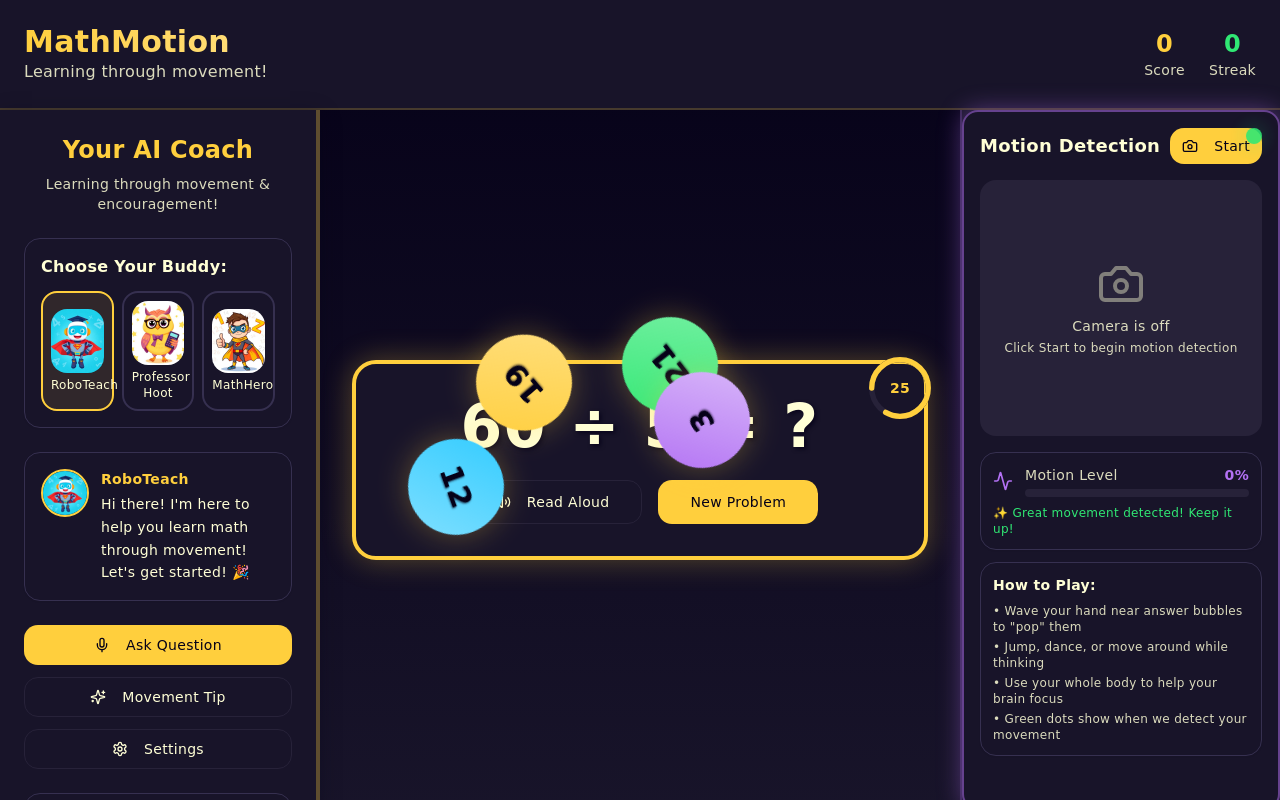
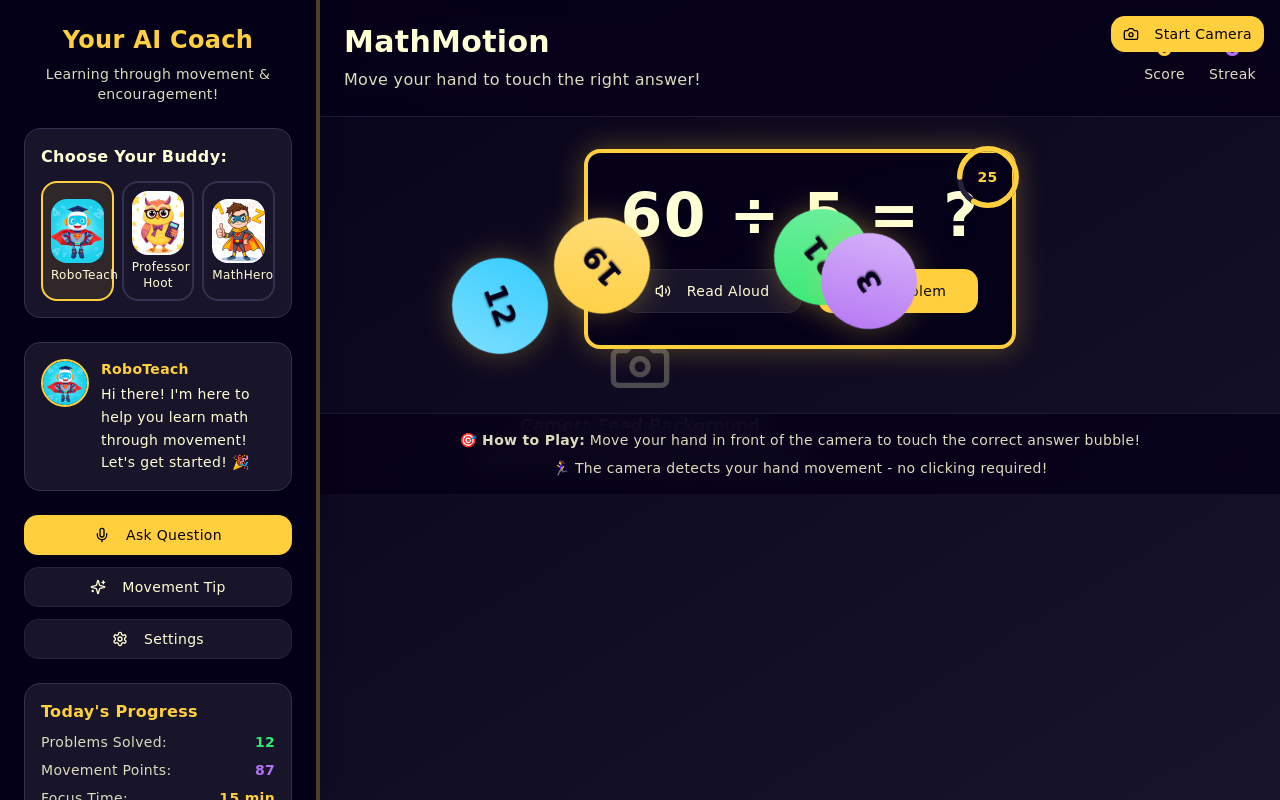
Before and after one commit to jennytsoi/motion-math-bubbles, a React (Vite) app: page / in a window 1280 px wide. Built offline with nearby package versions, Linux system fonts and the light colour scheme.

Commit message:
Refactor: Implement camera background and motion detection
- Set camera feed as the background.
- Implement hand-bubble collision detection based on user's hand movement.

```diff
--- a/src/components/CameraMotion.tsx
+++ b/src/components/CameraMotion.tsx
@@ -1,18 +1,17 @@
 import { useState, useEffect, useRef } from 'react';
-import { Camera, CameraOff, Activity } from 'lucide-react';
+import { Camera, CameraOff } from 'lucide-react';
 import { Button } from '@/components/ui/button';
-import { Card } from '@/components/ui/card';
 import { cn } from '@/lib/utils';
 
 interface CameraMotionProps {
-  onMotionDetected?: (intensity: number) => void;
+  onHandDetected?: (x: number, y: number) => void;
+  isFullscreen?: boolean;
   className?: string;
 }
 
-export const CameraMotion = ({ onMotionDetected, className }: CameraMotionProps) => {
+export const CameraMotion = ({ onHandDetected, isFullscreen = false, className }: CameraMotionProps) => {
   const [isActive, setIsActive] = useState(false);
-  const [motionLevel, setMotionLevel] = useState(0);
-  const [lastMovement, setLastMovement] = useState(Date.now());
+  const [handPosition, setHandPosition] = useState<{ x: number; y: number } | null>(null);
   const videoRef = useRef<HTMLVideoElement>(null);
   const canvasRef = useRef<HTMLCanvasElement>(null);
   const streamRef = useRef<MediaStream | null>(null);
@@ -29,30 +28,31 @@ export const CameraMotion = ({ onMotionDetected, className }: CameraMotionProps)
     };
   }, [isActive]);
 
-  // Simulate motion detection for demo purposes
+  // Simulate hand tracking for demo purposes
   useEffect(() => {
     if (!isActive) return;
 
     const interval = setInterval(() => {
-      // Simulate random motion detection
-      const randomMotion = Math.random() * 100;
-      setMotionLevel(randomMotion);
-
-      if (randomMotion > 30) {
-        setLastMovement(Date.now());
-        onMotionDetected?.(randomMotion);
+      // Simulate hand movement detection
+      if (Math.random() > 0.3) {
+        const x = Math.random() * 100; // 0-100% of screen width
+        const y = Math.random() * 100; // 0-100% of screen height
+        setHandPosition({ x, y });
+        onHandDetected?.(x, y);
+      } else {
+        setHandPosition(null);
       }
-    }, 100);
+    }, 200);
 
     return () => clearInterval(interval);
-  }, [isActive, onMotionDetected]);
+  }, [isActive, onHandDetected]);
 
   const startCamera = async () => {
     try {
       const stream = await navigator.mediaDevices.getUserMedia({
         video: {
-          width: 640,
-          height: 480,
+          width: isFullscreen ? 1920 : 640,
+          height: isFullscreen ? 1080 : 480,
           facingMode: 'user'
         }
       });
@@ -84,18 +84,71 @@ export const CameraMotion = ({ onMotionDetected, className }: CameraMotionProps)
     setIsActive(!isActive);
   };
 
-  const timeSinceMovement = Date.now() - lastMovement;
-  const isRecentMovement = timeSinceMovement < 2000;
+  if (isFullscreen) {
+    return (
+      <>
+        {/* Fullscreen Video Background */}
+        <div className={cn("fixed inset-0 z-0", className)}>
+          {isActive && (
+            <video
+              ref={videoRef}
+              className="w-full h-full object-cover"
+              autoPlay
+              muted
+              playsInline
+            />
+          )}
+          {!isActive && (
+            <div className="w-full h-full bg-gradient-to-br from-background to-surface flex items-center justify-center">
+              <div className="text-center text-text-muted">
+                <Camera className="mx-auto h-16 w-16 mb-4 opacity-30" />
+                <p className="text-lg">Camera Feed Background</p>
+                <p className="text-sm mt-2">Enable camera to see yourself while playing</p>
+              </div>
+            </div>
+          )}
+        </div>
 
+        {/* Hand Tracking Indicator */}
+        {handPosition && isActive && (
+          <div
+            className="fixed w-8 h-8 bg-motion rounded-full animate-pulse z-30 pointer-events-none border-2 border-background shadow-lg"
+            style={{
+              left: `${handPosition.x}%`,
+              top: `${handPosition.y}%`,
+              transform: 'translate(-50%, -50%)',
+            }}
+          />
+        )}
+
+        {/* Camera Control Button */}
+        <Button
+          onClick={toggleCamera}
+          variant={isActive ? "destructive" : "default"}
+          size="sm"
+          className="fixed top-4 right-4 z-50 focus-ring"
+        >
+          {isActive ? (
+            <>
+              <CameraOff className="mr-2 h-4 w-4" />
+              Stop Camera
+            </>
+          ) : (
+            <>
+              <Camera className="mr-2 h-4 w-4" />
+              Start Camera
+            </>
+          )}
+        </Button>
+      </>
+    );
+  }
+
+  // Original compact view for non-fullscreen
   return (
     <div className={cn("camera-panel p-4", className)}>
       <div className="flex items-center justify-between mb-4">
-        <h3 className="text-lg font-bold text-foreground">Motion Detection</h3>
-        <div className="flex items-center gap-2">
-          <div className={cn(
-            "motion-indicator",
-            isRecentMovement && "active"
-          )} />
+        <h3 className="text-lg font-bold text-foreground">Hand Tracking</h3>
         <Button
           onClick={toggleCamera}
           variant={isActive ? "destructive" : "default"}
@@ -115,11 +168,9 @@ export const CameraMotion = ({ onMotionDetected, className }: CameraMotionProps)
           )}
         </Button>
       </div>
-      </div>
 
-      <div className="relative bg-surface-bright rounded-lg overflow-hidden h-64 mb-4">
+      <div className="relative bg-surface-bright rounded-lg overflow-hidden h-64">
         {isActive ? (
-          <>
           <video
             ref={videoRef}
             className="w-full h-full object-cover"
@@ -127,77 +178,15 @@ export const CameraMotion = ({ onMotionDetected, className }: CameraMotionProps)
             muted
             playsInline
           />
-            <canvas
-              ref={canvasRef}
-              className="absolute inset-0 w-full h-full opacity-50"
-            />
-
-            {/* Motion Detection Overlay */}
-            <div className="absolute inset-0 bg-gradient-to-t from-background/50 to-transparent" />
-
-            {/* Pose Detection Points Simulation */}
-            {isRecentMovement && (
-              <div className="absolute inset-0">
-                {[...Array(17)].map((_, i) => (
-                  <div
-                    key={i}
-                    className="absolute w-3 h-3 bg-motion rounded-full animate-pulse"
-                    style={{
-                      left: `${20 + Math.random() * 60}%`,
-                      top: `${20 + Math.random() * 60}%`,
-                      animationDelay: `${i * 0.1}s`
-                    }}
-                  />
-                ))}
-              </div>
-            )}
-          </>
         ) : (
           <div className="flex items-center justify-center h-full text-text-muted">
             <div className="text-center">
               <Camera className="mx-auto h-12 w-12 mb-2 opacity-50" />
               <p className="text-sm">Camera is off</p>
-              <p className="text-xs mt-1">Click Start to begin motion detection</p>
             </div>
           </div>
         )}
       </div>
-
-      {/* Motion Level Indicator */}
-      <Card className="p-3 bg-surface border-card-border">
-        <div className="flex items-center gap-3">
-          <Activity className="h-5 w-5 text-motion" />
-          <div className="flex-1">
-            <div className="flex justify-between text-sm mb-1">
-              <span className="text-text-muted">Motion Level</span>
-              <span className="font-bold text-motion">{Math.round(motionLevel)}%</span>
-            </div>
-            <div className="w-full bg-muted rounded-full h-2">
-              <div
-                className="bg-gradient-to-r from-motion to-motion-glow h-2 rounded-full transition-all duration-150"
-                style={{ width: `${motionLevel}%` }}
-              />
-            </div>
-          </div>
-        </div>
-
-        {isRecentMovement && (
-          <p className="text-xs text-success mt-2 font-medium">
-            ✨ Great movement detected! Keep it up!
-          </p>
-        )}
-      </Card>
-
-      {/* Instructions */}
-      <Card className="p-3 bg-surface border-card-border mt-3">
-        <h4 className="font-bold text-foreground text-sm mb-2">How to Play:</h4>
-        <ul className="text-xs text-text-muted space-y-1">
-          <li>• Wave your hand near answer bubbles to "pop" them</li>
-          <li>• Jump, dance, or move around while thinking</li>
-          <li>• Use your whole body to help your brain focus</li>
-          <li>• Green dots show when we detect your movement</li>
-        </ul>
-      </Card>
     </div>
   );
 };
--- a/src/pages/Index.tsx
+++ b/src/pages/Index.tsx
@@ -11,13 +11,14 @@ const Index = () => {
   const [score, setScore] = useState(0);
   const [streak, setStreak] = useState(0);
   const [celebration, setCelebration] = useState({ isVisible: false, message: '' });
+  const [handPosition, setHandPosition] = useState<{ x: number; y: number } | null>(null);
   const { toast } = useToast();
 
   const handleProblemChange = useCallback((answer: number) => {
     setCurrentAnswer(answer);
   }, []);
 
-  const handleBubbleClick = useCallback((value: number, isCorrect: boolean) => {
+  const handleBubbleCollision = useCallback((value: number, isCorrect: boolean) => {
     if (isCorrect) {
       const newScore = score + 10 + (streak * 2);
       const newStreak = streak + 1;
@@ -63,9 +64,8 @@ const Index = () => {
     }
   }, [score, streak, toast]);
 
-  const handleMotionDetected = useCallback((intensity: number) => {
-    // Motion detection could influence the game in future versions
-    console.log('Motion detected:', intensity);
+  const handleHandDetected = useCallback((x: number, y: number) => {
+    setHandPosition({ x, y });
   }, []);
 
   const handleCelebrationComplete = useCallback(() => {
@@ -73,76 +73,77 @@ const Index = () => {
   }, []);
 
   return (
-    <div className="game-container">
+    <div className="min-h-screen relative overflow-hidden">
+      {/* Camera Background */}
+      <CameraMotion
+        isFullscreen={true}
+        onHandDetected={handleHandDetected}
+        className="absolute inset-0"
+      />
+
+      {/* AI Assistant Sidebar */}
+      <AIAssistant
+        className="fixed left-0 top-0 bottom-0 w-80 z-20 bg-background/95 backdrop-blur-md"
+      />
+
+      {/* Main Game Area */}
+      <div className="ml-80 relative min-h-screen z-10">
         {/* Header */}
-      <header className="flex justify-between items-center p-6 bg-surface border-b-2 border-primary/20">
+        <header className="relative z-30 bg-background/80 backdrop-blur-md border-b border-card-border/50 p-6">
+          <div className="flex justify-between items-center">
             <div>
-          <h1 className="text-3xl font-bold bg-gradient-to-r from-primary to-primary-glow bg-clip-text text-transparent">
-            MathMotion
-          </h1>
-          <p className="text-text-muted">Learning through movement!</p>
+              <h1 className="text-3xl font-bold text-foreground mb-2">MathMotion</h1>
+              <p className="text-text-muted">Move your hand to touch the right answer!</p>
             </div>
 
-        <div className="flex items-center gap-6 text-sm">
+            <div className="flex items-center gap-6">
               <div className="text-center">
                 <div className="text-2xl font-bold text-primary">{score}</div>
-            <div className="text-text-muted">Score</div>
+                <div className="text-sm text-text-muted">Score</div>
               </div>
               <div className="text-center">
-            <div className="text-2xl font-bold text-success">{streak}</div>
-            <div className="text-text-muted">Streak</div>
+                <div className="text-2xl font-bold text-motion">{streak}</div>
+                <div className="text-sm text-text-muted">Streak</div>
+              </div>
             </div>
           </div>
         </header>
 
-      {/* Main Game Area */}
-      <div className="flex h-[calc(100vh-100px)]">
-        {/* AI Assistant Sidebar */}
-        <AIAssistant className="shrink-0" />
-
-        {/* Game Play Area */}
-        <div className="flex-1 flex flex-col relative">
+        {/* Game Content */}
+        <div className="relative z-10 p-8">
           {/* Math Problem Display */}
-          <div className="flex-1 flex items-center justify-center p-8">
+          <div className="flex justify-center mb-8">
             <MathDisplay
               onProblemChange={handleProblemChange}
-              className="max-w-2xl w-full"
+              className="max-w-2xl bg-background/90 backdrop-blur-md rounded-lg"
             />
           </div>
 
           {/* Floating Answer Bubbles */}
           <FloatingBubbles
             correctAnswer={currentAnswer}
-            onBubbleClick={handleBubbleClick}
-            className="absolute inset-0"
+            onBubbleCollision={handleBubbleCollision}
+            handPosition={handPosition}
+            className="z-20"
           />
+        </div>
 
         {/* Celebration Overlay */}
         <Celebration
           isVisible={celebration.isVisible}
           message={celebration.message}
           onComplete={handleCelebrationComplete}
-            className="absolute inset-0"
+          className="fixed inset-0 z-40"
         />
-        </div>
-
-        {/* Camera & Motion Detection */}
-        <div className="w-80 shrink-0 bg-surface border-l-2 border-motion/20">
-          <CameraMotion
-            onMotionDetected={handleMotionDetected}
-            className="h-full"
-          />
-        </div>
-      </div>
 
         {/* Instructions Footer */}
-      <footer className="bg-surface border-t-2 border-primary/20 p-4 text-center">
-        <p className="text-text-muted text-sm">
-          <span className="font-semibold text-primary">Move your body</span> to help your brain think!
-          <span className="font-semibold text-motion ml-4">Wave at bubbles</span> to select answers.
-          <span className="font-semibold text-success ml-4">Keep moving</span> for better focus!
-        </p>
+        <footer className="relative z-30 bg-background/80 backdrop-blur-md border-t border-card-border/50 p-4">
+          <div className="text-center text-sm text-text-muted">
+            <p className="mb-2">🎯 <strong>How to Play:</strong> Move your hand in front of the camera to touch the correct answer bubble!</p>
+            <p>🏃‍♀️ The camera detects your hand movement - no clicking required!</p>
+          </div>
         </footer>
+      </div>
     </div>
   );
 };
```
Also changed, not shown: src/components/FloatingBubbles.tsx (+35 -7 lines). Lines whose indentation alone changed are shown as unchanged.
